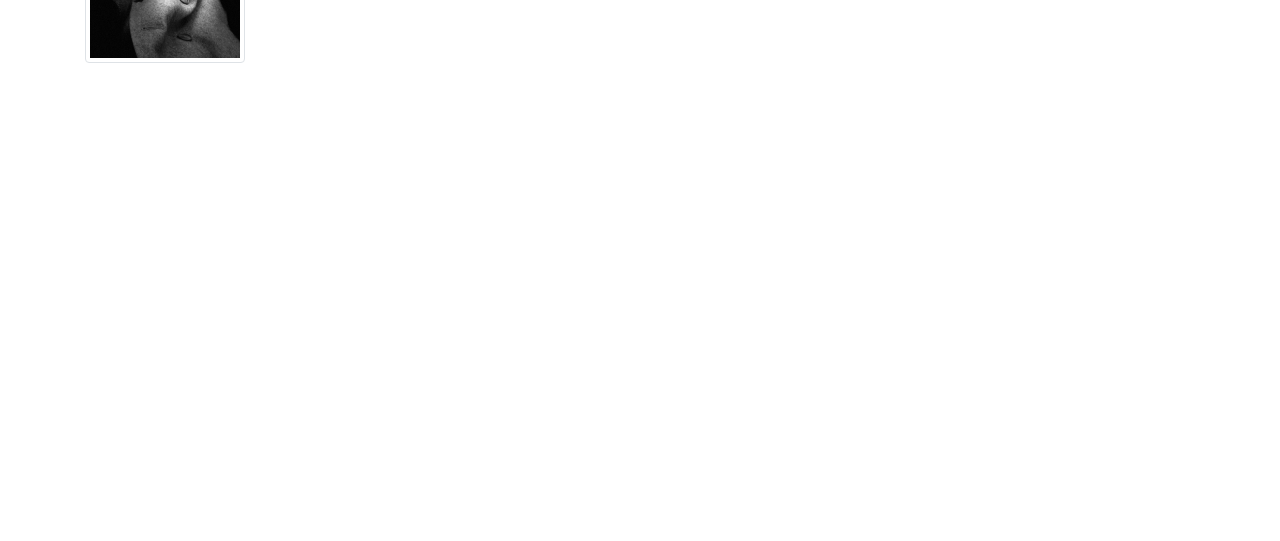
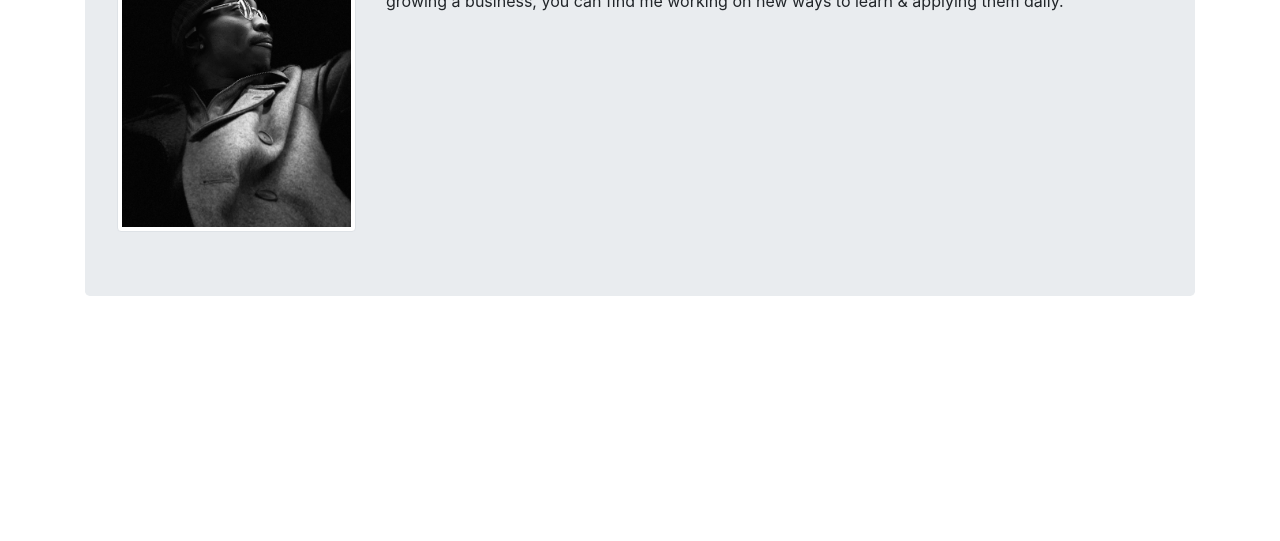
Before and after one commit to ShowlandProductions/AboutMe, a plain HTML site: page index.html in a window 1280 px wide. Shown: the part 259-800 px from the top of the page. Drawn offline with nearby package versions, Linux system fonts and the light colour scheme.

Commit message:
Add files via upload

```diff
--- a/index.html
+++ b/index.html
@@ -10,12 +10,10 @@
 <script src="https://code.jquery.com/jquery-3.5.1.slim.min.js" integrity="sha384-DfXdz2htPH0lsSSs5nCTpuj/zy4C+OGpamoFVy38MVBnE+IbbVYUew+OrCXaRkfj" crossorigin="anonymous"></script>
 <script src="https://cdn.jsdelivr.net/npm/bootstrap@4.5.3/dist/js/bootstrap.bundle.min.js" integrity="sha384-ho+j7jyWK8fNQe+A12Hb8AhRq26LrZ/JpcUGGOn+Y7RsweNrtN/tE3MoK7ZeZDyx" crossorigin="anonymous"></script>
 
+<body>
 
 <nav class="navbar navbar-expand-lg navbar-dark bg-dark">
     <a class="navbar-brand" href="#">Dominique Christopher</a>
-    <button class="navbar-toggler" type="button" data-toggle="collapse" data-target="#navbarSupportedContent" aria-controls="navbarSupportedContent" aria-expanded="false" aria-label="Toggle navigation">
-      <span class="navbar-toggler-icon"></span>
-    </button>
 
     <div class="collapse navbar-collapse" id="navbarSupportedContent">
       <ul class="navbar-nav mr-auto">
@@ -38,16 +36,17 @@
   </nav>
 
   <div class="container">
-    <div class="row">
-      <div class="col-md-8">
-        <div class="page-header">
+    <div class="jumbotron">
+      <div class="row">
+        <div class="col-lg-12">
+          <div class="page-header">
           <h1>About Me</h1>
-        </div>
+          </div>
         <div class="row">
           <div class="col-md-3">
             <img src="IMG_5425 2.JPG" alt="Picture of Me" class="img-thumbnail">
           </div>
-          <div class="col-md-9">
+          <div class="col-lg-9">
             <p>
                 I started Showland Productions in 2016. Since then we've done work for Yahoo Sports, DirecTv, Sports Illustrated, and HBO.
                 My prior work experience includes DirecTv Corporate, Munselle Inc, and JLL. I was born in Houston and currently reside in Los Angeles. When I’m not keeping busy with the tasks of growing a business, you can find me working on new ways to learn & applying them daily.
@@ -57,7 +56,5 @@
       </div>
 
 
-<body>
-
 </body>
 </html>
```
Also changed, not shown: contact.html (+0 -3 lines), portfolio.html (+1 -4 lines).
